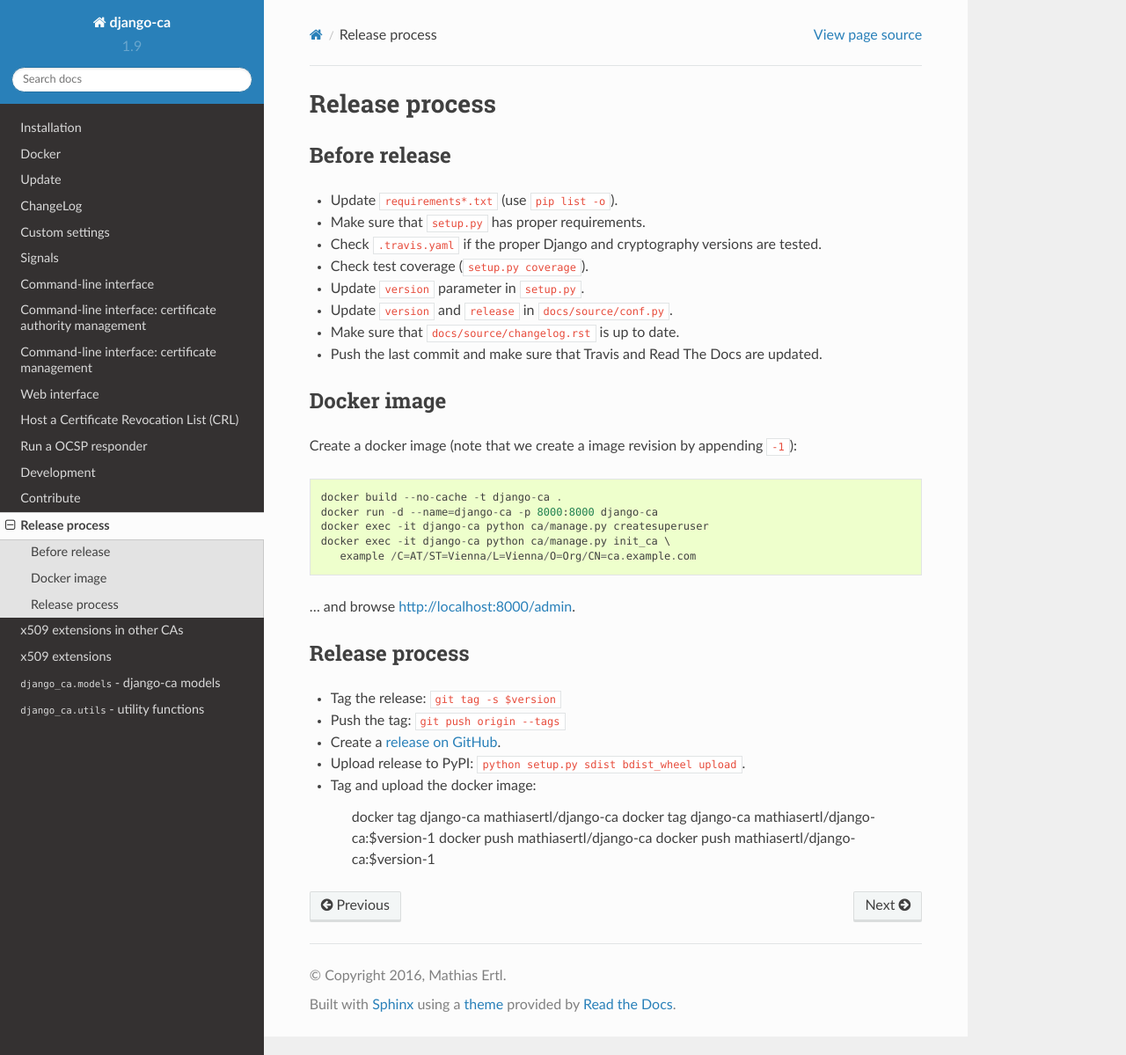
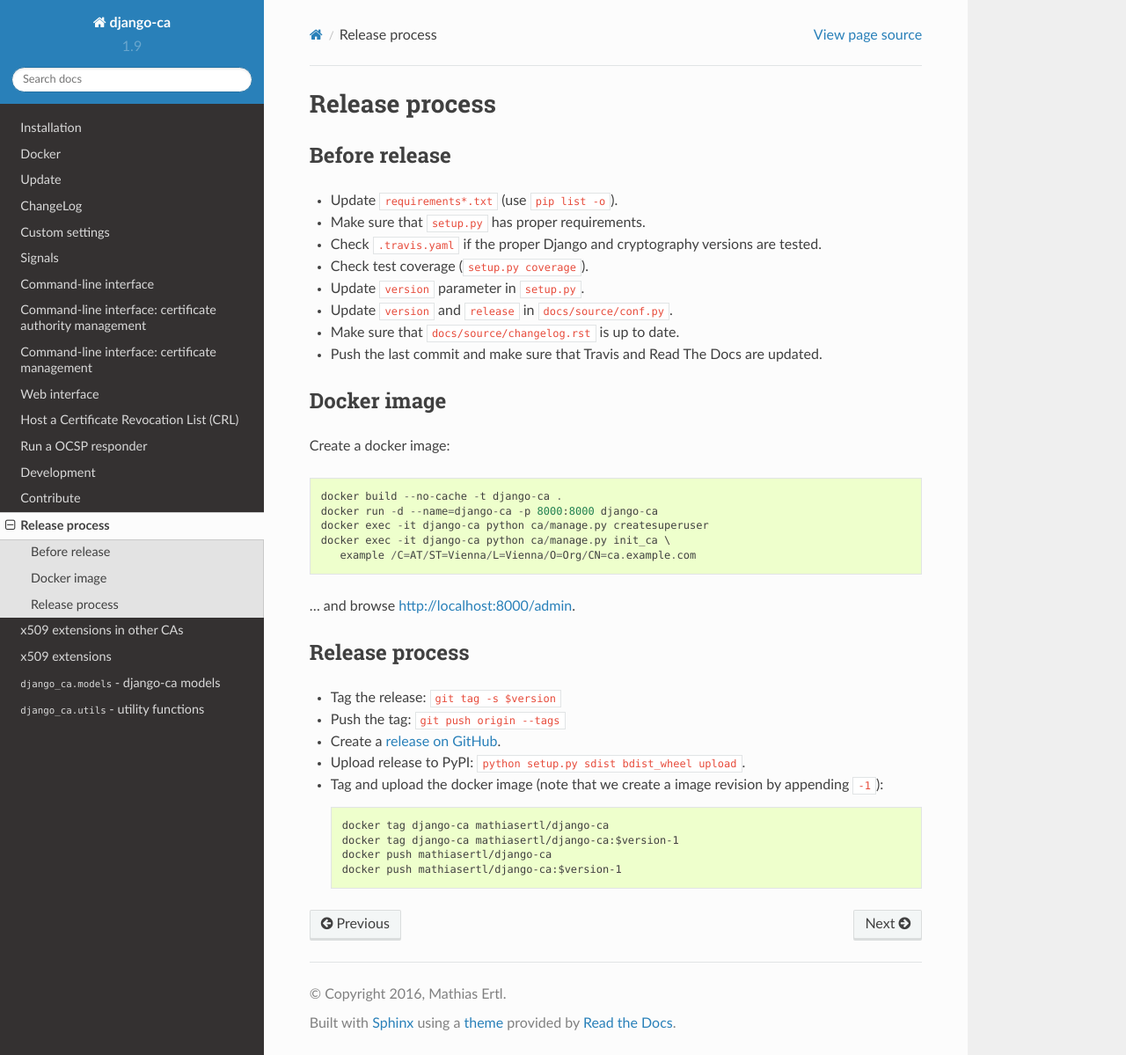
Before and after one commit to mathiasertl/django-ca, a Sphinx documentation site: the page built from docs/source/release.rst, in a window 1280 px wide and 1199 px high. Shown: the whole window at 88% size. Built offline with Sphinx 7.4.7 and the Read the Docs theme 2.0.0, drawn with Linux system fonts in a browser that asks for light colours; part of the change alters nothing that is shown.

```diff
--- a/docs/source/release.rst
+++ b/docs/source/release.rst
@@ -19,7 +19,7 @@ Before release
 Docker image
 ************
 
-Create a docker image (note that we create a image revision by appending ``-1``)::
+Create a docker image::
 
    docker build --no-cache -t django-ca .
    docker run -d --name=django-ca -p 8000:8000 django-ca
@@ -37,7 +37,7 @@ Release process
 * Push the tag: ``git push origin --tags``
 * Create a `release on GitHub <https://github.com/mathiasertl/django-ca/tags>`_.
 * Upload release to PyPI: ``python setup.py sdist bdist_wheel upload``.
-* Tag and upload the docker image:
+* Tag and upload the docker image  (note that we create a image revision by appending ``-1``)::
 
       docker tag django-ca mathiasertl/django-ca
       docker tag django-ca mathiasertl/django-ca:$version-1
```
